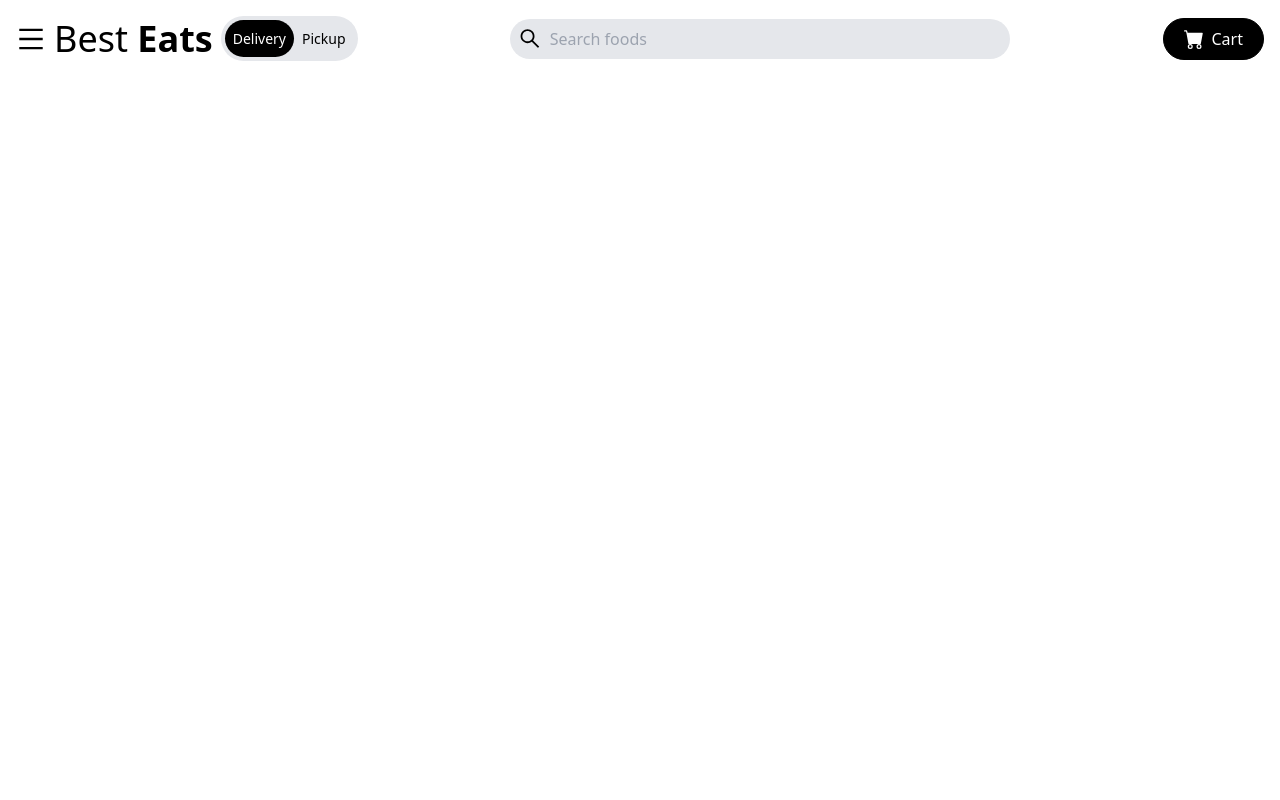
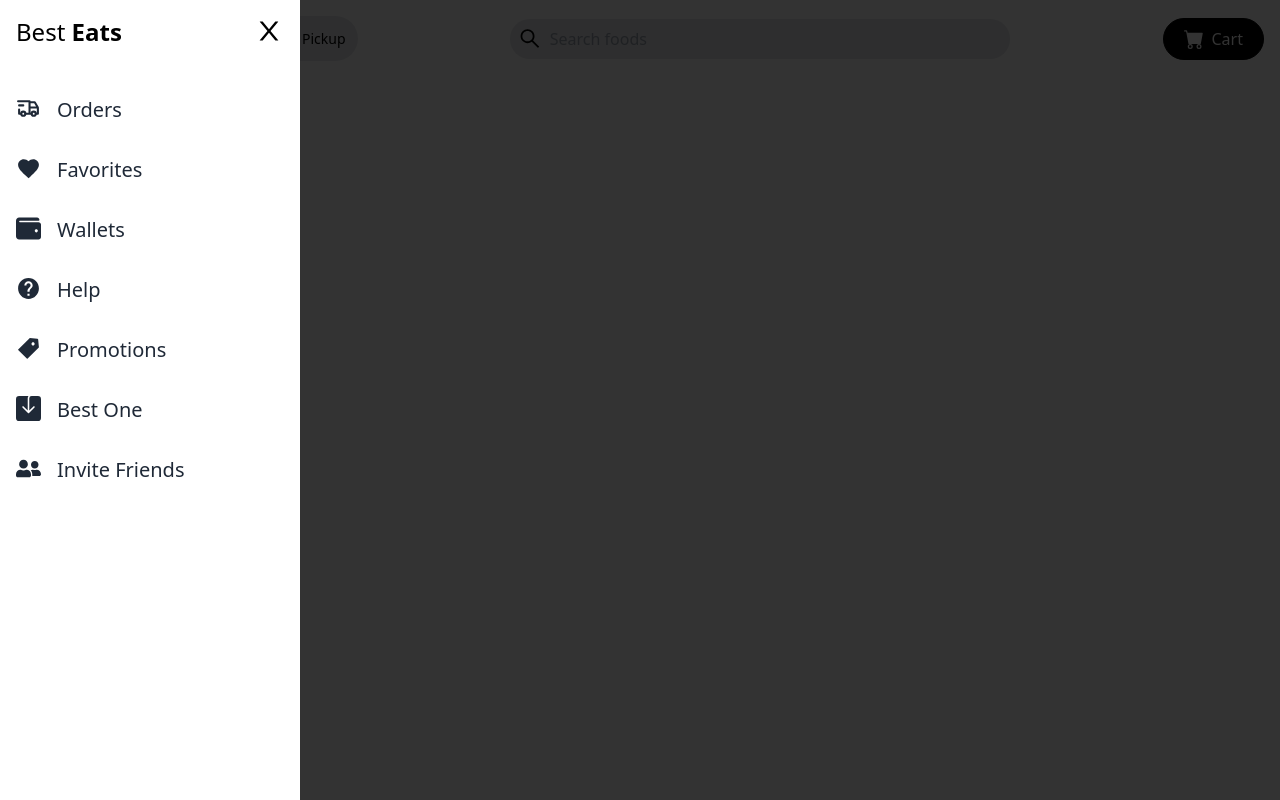
Before and after one commit to Sandeshjadhav22/Hotel, a React (Create React App) app: page / in a window 1280 px wide. Built offline with nearby package versions, Linux system fonts and the light colour scheme.

Commit message:
Side Drawer Created

```diff
--- a/src/components/Navbar.jsx
+++ b/src/components/Navbar.jsx
@@ -1,6 +1,9 @@
 import React from "react";
-import { AiOutlineMenu, AiOutlineSearch } from "react-icons/ai";
-import {BsFillCartFill} from 'react-icons/bs';
+import { AiFillTag, AiOutlineClose, AiOutlineMenu, AiOutlineSearch } from "react-icons/ai";
+import {BsFillCartFill, BsFillSaveFill} from 'react-icons/bs';
+import {TbTruckDelivery} from 'react-icons/tb'
+import {FaUserFriends,FaWallet} from 'react-icons/fa'
+import {MdFavorite,MdHelp} from 'react-icons/md'
 
 const Navbar = () => {
   return (
@@ -29,6 +32,28 @@
       <button className="bg-black text-white hidden md:flex items-center py-2 rounded-full">
         <BsFillCartFill size={20} className="mr-2"/>Cart
       </button>
+     {/*Mobile Menu */}
+     {/*Overlay*/}
+
+      <div className="bg-black/80 fixed w-full h-screen z-10 top-0 left-0"></div>
+     {/*Side drawermenu */}
+     <div className="fixed top-0 left-0 w-[300px] h-screen bg-white z-10 duration-300">
+     <AiOutlineClose size={30} className="absolute  right-4 top-4 cursor-pointer"/>
+     <h2 className="text-2xl p-4">Best <span className="font-bold">Eats</span></h2>
+     <nav>
+      <ul className="flex flex-col p-4 text-gray-800">
+        <li className="text-xl py-4 flex"><TbTruckDelivery size={25} className="mr-4"/>Orders</li>
+        <li className="text-xl py-4 flex"><MdFavorite size={25} className="mr-4"/>Favorites</li>
+        <li className="text-xl py-4 flex"><FaWallet size={25} className="mr-4"/>Wallets</li>
+        <li className="text-xl py-4 flex"><MdHelp size={25} className="mr-4"/>Help</li>
+        <li className="text-xl py-4 flex"><AiFillTag size={25} className="mr-4"/>Promotions</li>
+        <li className="text-xl py-4 flex"><BsFillSaveFill size={25} className="mr-4"/>Best One</li>
+        <li className="text-xl py-4 flex"><FaUserFriends size={25} className="mr-4"/>Invite Friends</li>
+
+      </ul>
+     </nav>
+     </div>
+
     </div>
   );
 };
```
